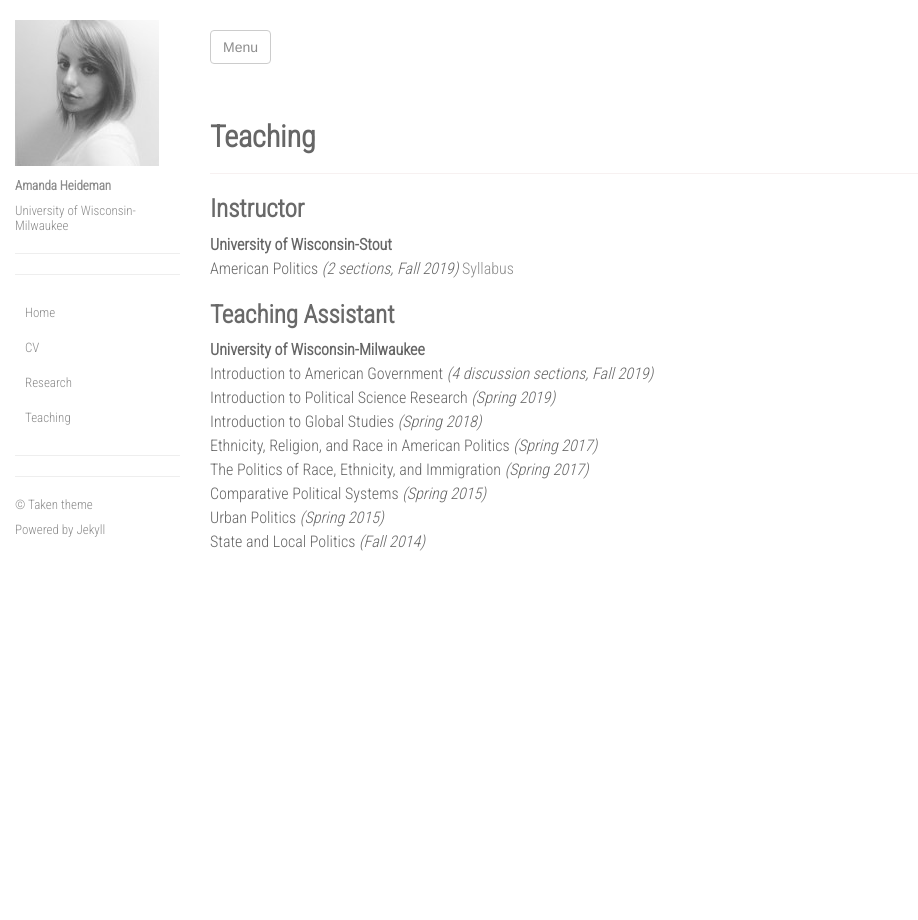
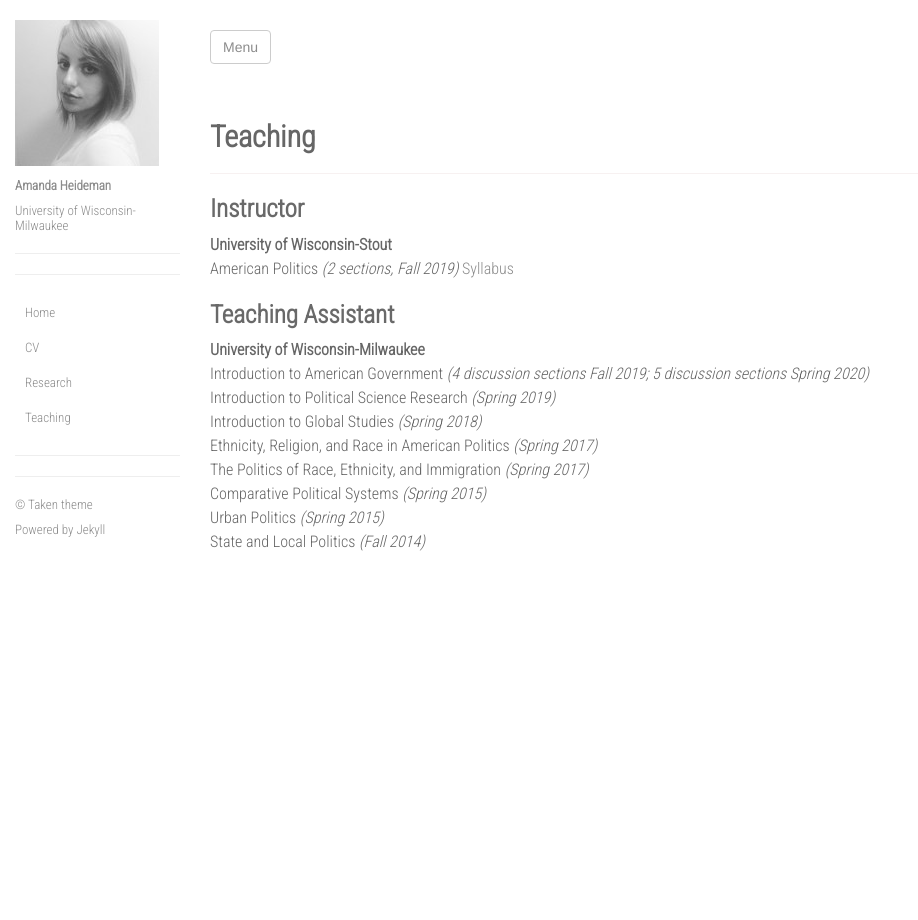
Before and after one commit to ajheideman/ajheideman.github.io, a Jekyll site: the page built from teaching.md, in a window 1280 px wide. Shown: the whole page, without its empty margins (0-918 px from the left). Built offline with Jekyll 4.4.1, drawn with Linux system fonts in a browser that asks for light colours; nearby versions of some CDN libraries.

Commit message:
Update teaching.md

```diff
--- a/teaching.md
+++ b/teaching.md
@@ -13,7 +13,7 @@ American Politics _(2 sections, Fall 2019)_
 # Teaching Assistant
 
 **University of Wisconsin-Milwaukee** <br>
-Introduction to American Government _(4 discussion sections, Fall 2019)_ <br>
+Introduction to American Government _(4 discussion sections Fall 2019; 5 discussion sections Spring 2020)_ <br>
 Introduction to Political Science Research _(Spring 2019)_ <br>
 Introduction to Global Studies _(Spring 2018)_ <br>
 Ethnicity, Religion, and Race in American Politics _(Spring 2017)_ <br>
```
